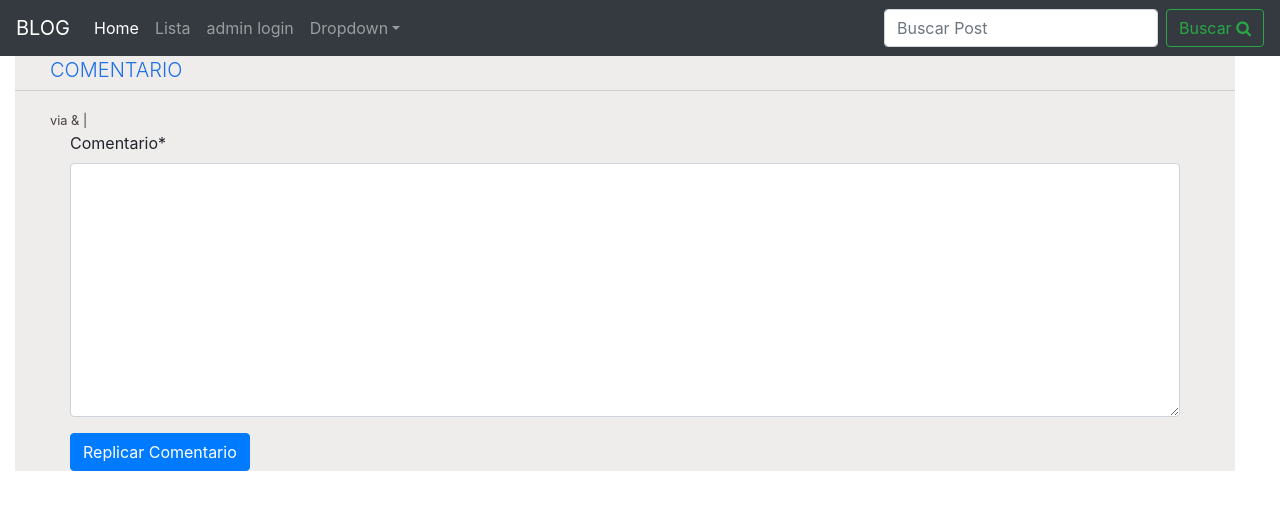
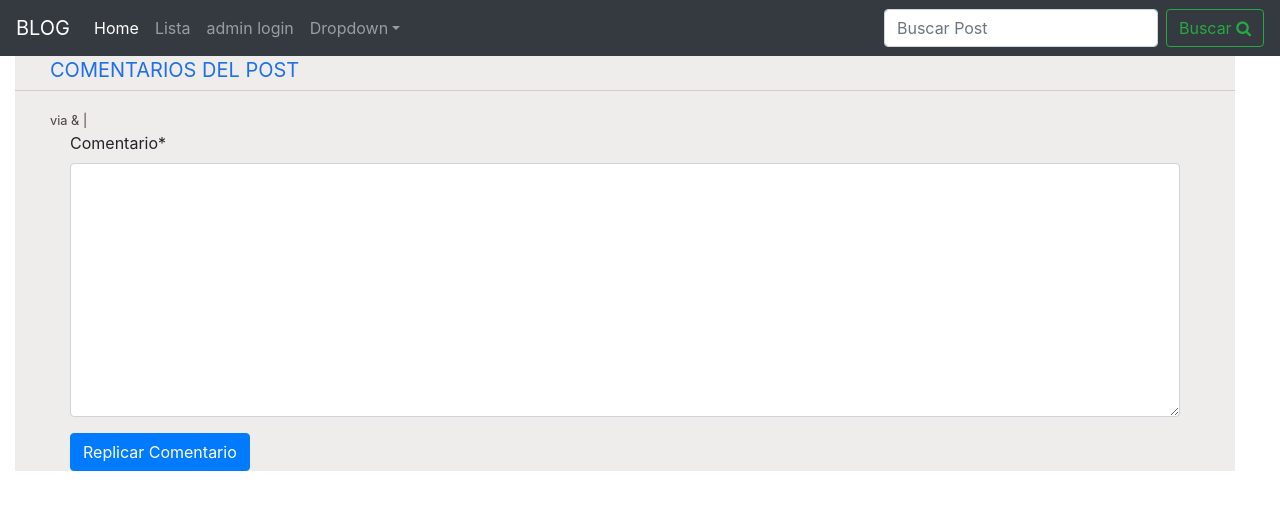
Before and after one commit to carlosnp/blogdjango, a Django app: template templates/comment_detail.html in a window 1280 px wide. Shown: the top 510 px of the page. Run offline with Django 3.2, Linux system fonts and the light colour scheme; the template is opened without the code that fills it: values that come from a table or form of the project are taken from there, others are empty; some libraries are stand-ins or nearby versions.

Commit message:
pagina de detalles de comentarios

```diff
--- a/comments/models.py
+++ b/comments/models.py
@@ -1,5 +1,6 @@
 # Django
 from django.db import models
+from django.urls import reverse
 from django.conf import settings
 from django.utils import timezone
 from django.contrib.contenttypes.fields import GenericForeignKey
@@ -63,7 +64,9 @@ class Comment(models.Model):
 
 	def __str__(self):
 		return str(self.author.username)
-
+	# URL de los comentarios
+	def get_absolute_url(self):
+		return reverse("comments:detail", kwargs={"id":self.id})
 	# Definimos los Hijos de los comentarios
 	def children(self):
 		return Comment.objects.filter(parent=self)
--- a/templates/base.html
+++ b/templates/base.html
@@ -93,7 +93,8 @@
 		// muestra los comentarios
 		$(".comment_reply_btn").on("click",function(e) {
 			e.preventDefault();
-			$(this).parent().next(".comment_reply").fadeToggle("fast", "linear");
+			console.log("hola")
+			$(this).parent().next(".comment_reply").fadeToggle("slow", "linear);
 		});
 	</script>
 </body>
--- a/templates/comment_detail.html
+++ b/templates/comment_detail.html
@@ -15,7 +15,11 @@ style="margin-left: 0px; margin-right: 30px; padding-top: 10px;background-color:
 	<!-- Muestra Comentarios -->
 	<div class="col-sm-12">
 		<!-- Titulo -->
-		<h2 class="lead" style="padding-left:20px;text-transform: uppercase;">Comentario</h2>
+		<h2 class="lead" style="padding-left:20px;">
+			<b style="text-transform: uppercase;">
+				Comentarios del post
+			</b>
+		</h2>
 		<!-- Comentario -->
 		<div class="row">
 			<div class="col-md-12" style="border-top: 1px solid #d4cbcb">
--- a/templates/post_detail.html
+++ b/templates/post_detail.html
@@ -205,6 +205,7 @@
 								via & {{ comment.author|capfirst }}  |  {{ comment.timestamp|timesince }}
 								{% if comment.children.count > 0 %}| {{ comment.children.count }} Comentario{% endif %}{% if comment.children.count > 1 %}s{% endif %}
 								| <a href="#" class="comment_reply_btn" style="color:#007bff;">Responder</a>
+								| <a href='{{ comment.get_absolute_url }}'>Detalles</a>
 							</small>
 							<!-- Replica de Comentarios -->
 							<div class="comment_reply" style="display:none;">
```
Also changed, not shown: comments/views.py (+15 -4 lines).
